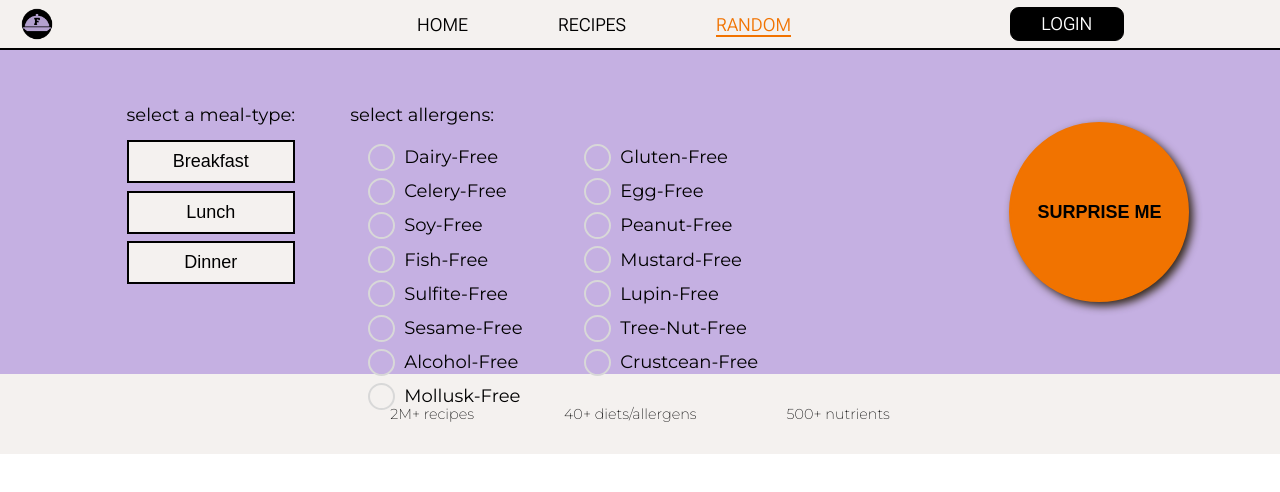
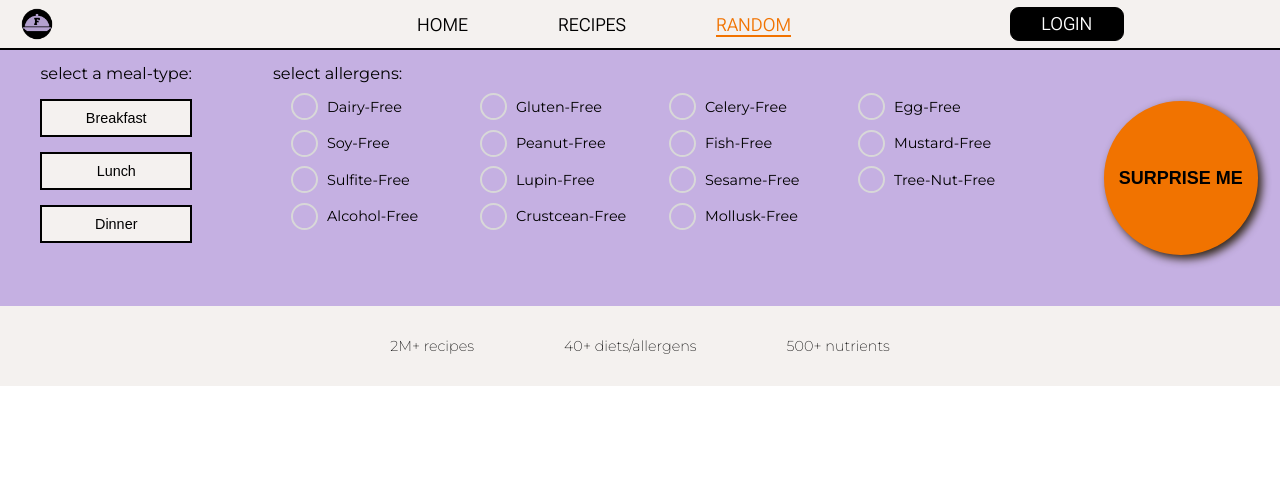
Before and after one commit to carmenvdheide/flavorite-frontend-eindopdracht, a React (Vite) app: page /random in a window 1280 px wide. Shown: the top 492 px of the page. Built offline with nearby package versions, Linux system fonts and the light colour scheme; no server answers; a web font is replaced by a local one.

Commit message:
finished responsiveness random recipe page

```diff
--- a/src/components/recipe-card/recipe-card.css
+++ b/src/components/recipe-card/recipe-card.css
@@ -71,7 +71,7 @@
 .allergen-icon-wrapper {
     position: relative;
 }
-@media only screen and (max-width: 768px) {
+@media only screen and (max-width: 992px) {
 
     .recipe-card, .random-recipe-card {
         display: flex;
--- a/src/pages/home/home.css
+++ b/src/pages/home/home.css
@@ -174,7 +174,7 @@ button:hover {
 
 /*************************************** MEDIA*/
 
-@media only screen and (max-width: 768px) {
+@media only screen and (max-width: 992px) {
     main {
         height: auto;
     }
--- a/src/pages/random-recipe/random-recipe.css
+++ b/src/pages/random-recipe/random-recipe.css
@@ -1,9 +1,17 @@
+
+
 .random-recipe-filters {
     background-color: var(--purple-color);
     display: flex;
     justify-content: space-around;
-    padding: 2rem 5rem;
-    height: 14rem;
+    /*padding: 2rem 2rem;*/
+    height: 20vw;
+    /*border: 1px solid red;*/
+    width: 100%;
+}
+
+.random-recipe-filters p {
+    font-size: 0.9rem;
 }
 
 .random-recipe-meal-type {
@@ -12,7 +20,7 @@
     flex-direction: column;
     justify-content: space-between;
     gap: 0.5rem;
-    padding: 1rem 2rem;
+    padding: 0.7rem 1rem;
     height: 10rem;
 }
 
@@ -25,7 +33,8 @@
 }
 
 .random-recipe-meal-type div button {
-    padding: 0.5rem 1.5rem;
+    padding: 0.5rem 1rem;
+    font-size: 0.8rem;
 
 }
 
@@ -45,15 +54,17 @@
 }
 
 .random-recipe-allergens-filter {
-    height: 10rem;
+    height: 9.5rem;
     background-color: var(--purple-color);
-    padding: 1rem 1rem;
+    padding: 0.7rem 1rem;
     display: flex;
     flex-direction: column;
     justify-content: space-between;
 
+}
 
-
+.random-recipe-allergens-filter label {
+    font-size: 0.8rem;
 }
 
 .checkbox-allergens-random {
@@ -61,8 +72,12 @@
     display: flex;
     align-content: space-between;
     flex-wrap: wrap;
-    max-width: 50vw;
+    max-width: 60vw;
     height: 8rem;
+}
+
+.checkbox-wrap {
+    width: 8.5rem;
 }
 
 input[type="checkbox"] {
@@ -104,8 +119,8 @@ input[type="checkbox"]:checked::before {
 
 .surprise-button {
     border-radius: 50%;
-    height: 10rem;
-    width: 10rem;
+    height: 12vw;
+    width: 12vw;
     align-self: center;
     border: var(--orange-color) 2px solid;
 }
@@ -116,13 +131,13 @@ input[type="checkbox"]:checked::before {
     border: 1px solid black;
     background-color: white;
     list-style: none;
-    max-width: 60rem;
+    max-width: 50rem;
     height: auto;
     border-radius: 0.8rem;
     display: flex;
     flex-direction: row;
     gap: 2rem;
-    margin: 7rem auto;
+    margin: 5rem auto;
 }
 
 
@@ -184,7 +199,7 @@ input[type="checkbox"]:checked::before {
     display: none;
 }
 
-@media only screen and (max-width: 768px) {
+@media only screen and (max-width: 992px) {
     .random-recipes {
         display: flex;
         flex-direction: column;
@@ -199,8 +214,8 @@ input[type="checkbox"]:checked::before {
     .random-recipe-mobile {
         display: flex;
         margin: 3rem auto;
+    }
 
-    }
     .random-recipe-filters {
         flex-direction: column;
         height: 65vh;
```
